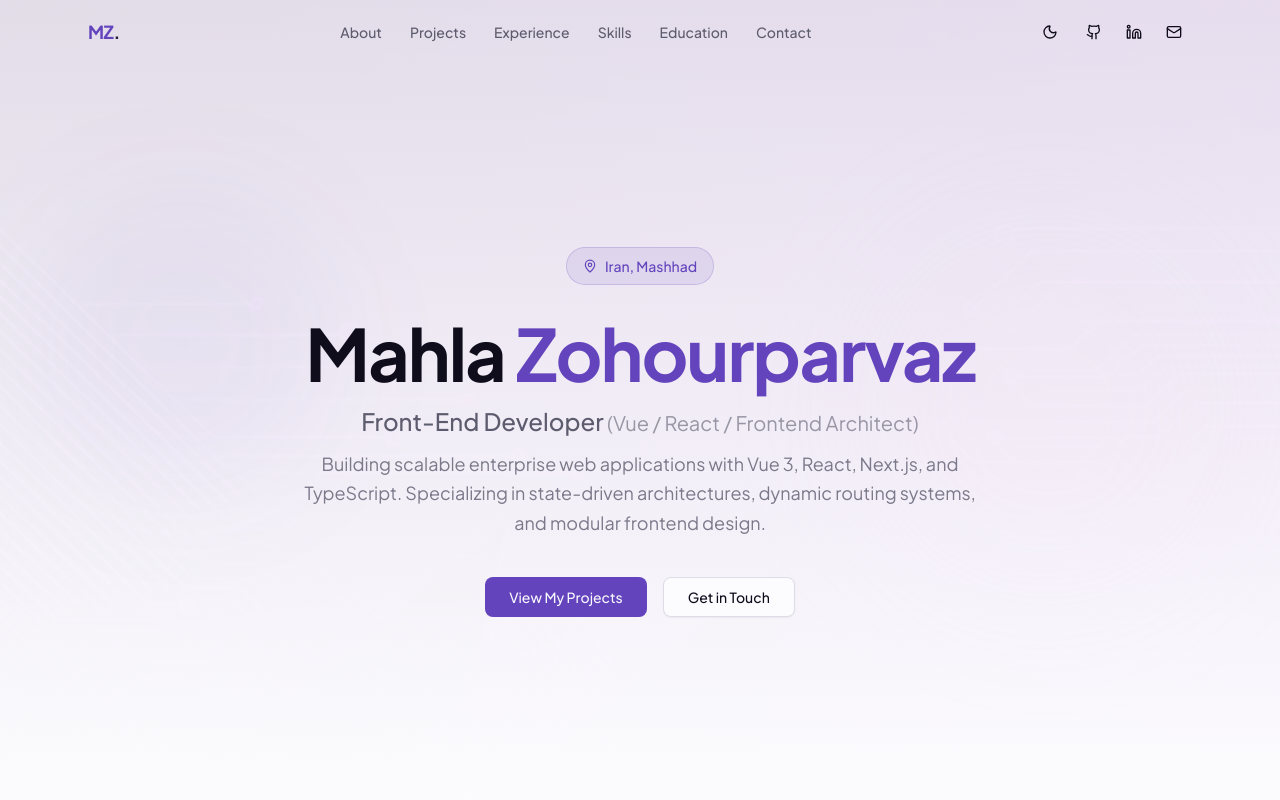
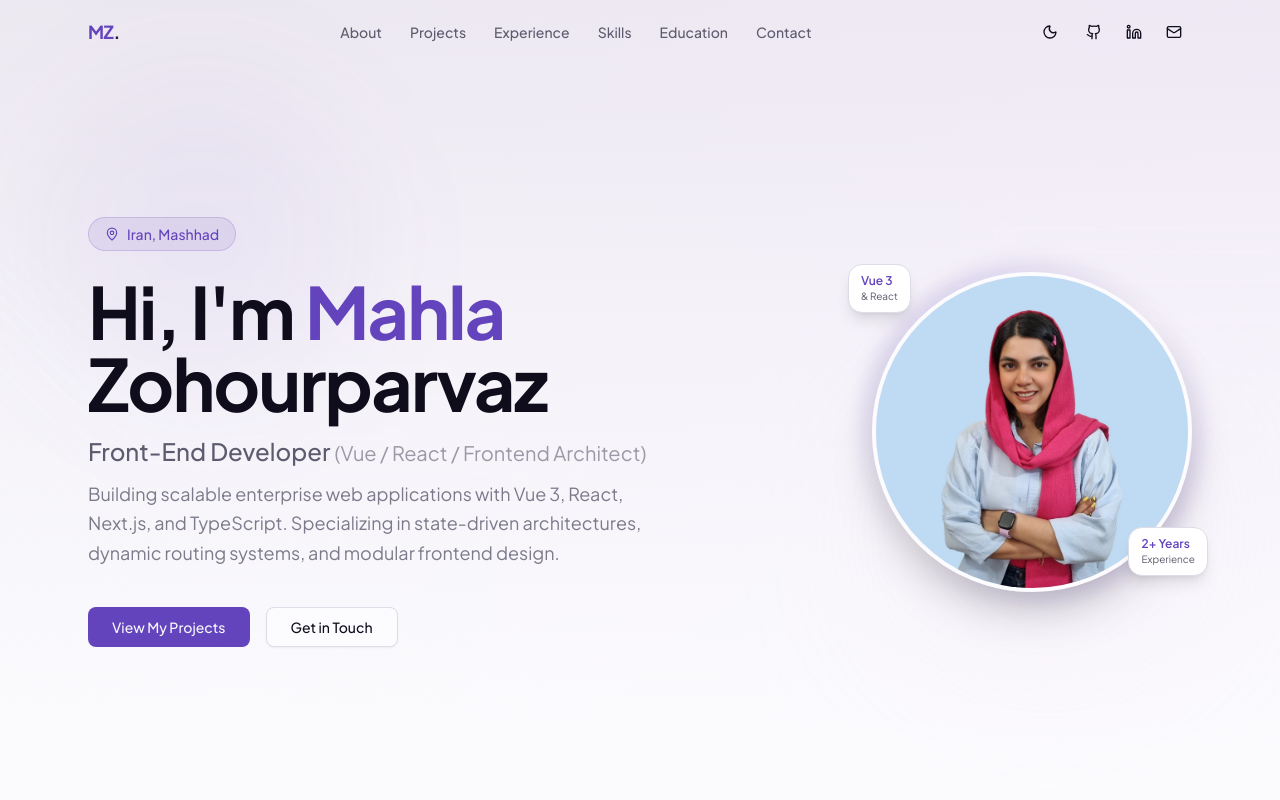
Before and after one commit to MahlaParvaz/Portfolio, a Next.js app: page / in a window 1280 px wide. Shown: the top 800 px of the page. Built offline with nearby package versions, Linux system fonts and the light colour scheme.

Commit message:
80885f80-75de-4b6d-899c-0615b583cc62

```diff
--- a/src/components/portfolio/hero-section.tsx
+++ b/src/components/portfolio/hero-section.tsx
@@ -5,66 +5,77 @@ import { Button } from "@/components/ui/button";
 import { MapPin } from "lucide-react";
 import Image from "next/image";
 
+const containerVariants = {
+  hidden: {},
+  show: { transition: { staggerChildren: 0.12, delayChildren: 0.2 } },
+};
+
+const itemVariants = {
+  hidden: { opacity: 0, y: 24 },
+  show: { opacity: 1, y: 0, transition: { duration: 0.55, ease: "easeOut" } },
+};
+
 export function HeroSection() {
   return (
     <section
       id="hero"
-      className="relative min-h-screen flex items-center justify-center overflow-hidden pt-16"
+      className="relative min-h-screen flex items-center overflow-hidden pt-16"
     >
       {/* Background Image with Overlay */}
       <div className="absolute inset-0 z-0">
         <Image
           src="/hero-bg.webp"
-          alt="Abstract tech background"
+          alt=""
           fill
-          className="object-cover opacity-20 dark:opacity-10"
+          className="object-cover opacity-15 dark:opacity-10"
           priority
           sizes="100vw"
         />
-        <div className="absolute inset-0 bg-gradient-to-b from-background/40 via-background/70 to-background" />
+        <div className="absolute inset-0 bg-gradient-to-b from-background/50 via-background/80 to-background" />
       </div>
 
-      {/* Decorative Elements */}
-      <div className="absolute top-1/4 left-10 w-72 h-72 bg-primary/5 rounded-full blur-3xl" />
-      <div className="absolute bottom-1/4 right-10 w-96 h-96 bg-accent/10 rounded-full blur-3xl" />
+      {/* Decorative blurs */}
+      <div className="absolute top-20 left-10 w-80 h-80 bg-primary/5 rounded-full blur-3xl" />
+      <div className="absolute bottom-20 right-10 w-96 h-96 bg-accent/10 rounded-full blur-3xl" />
 
-      <div className="relative z-10 max-w-4xl mx-auto px-4 sm:px-6 text-center">
-        <motion.div
-          initial={{ opacity: 0, y: 30 }}
-          animate={{ opacity: 1, y: 0 }}
-          transition={{ duration: 0.6, ease: "easeOut" }}
-        >
-          {/* Greeting badge */}
-          <motion.div
-            initial={{ opacity: 0, scale: 0.9 }}
-            animate={{ opacity: 1, scale: 1 }}
-            transition={{ delay: 0.1, duration: 0.5 }}
-            className="inline-flex items-center gap-2 px-4 py-2 mb-8 rounded-full bg-primary/10 text-primary text-sm font-medium border border-primary/20"
-          >
-            <MapPin className="h-3.5 w-3.5" />
-            Iran, Mashhad
+      <motion.div
+        variants={containerVariants}
+        initial="hidden"
+        animate="show"
+        className="relative z-10 max-w-6xl mx-auto px-4 sm:px-6 w-full flex flex-col-reverse md:flex-row items-center gap-10 md:gap-16 py-12 md:py-0"
+      >
+        {/* Text Column */}
+        <div className="flex-1 text-center md:text-left">
+          <motion.div variants={itemVariants}>
+            <span className="inline-flex items-center gap-2 px-4 py-1.5 mb-6 rounded-full bg-primary/10 text-primary text-sm font-medium border border-primary/20">
+              <MapPin className="h-3.5 w-3.5" />
+              Iran, Mashhad
+            </span>
           </motion.div>
 
-          <h1 className="text-4xl sm:text-5xl md:text-7xl font-bold tracking-tight mb-4">
-            <span className="text-foreground">Mahla</span>{" "}
-            <span className="text-primary">Zohourparvaz</span>
-          </h1>
+          <motion.h1
+            variants={itemVariants}
+            className="text-4xl sm:text-5xl lg:text-6xl xl:text-7xl font-bold tracking-tight mb-4"
+          >
+            <span className="text-foreground">Hi, I&apos;m </span>
+            <span className="text-primary">Mahla</span>
+            <br className="hidden sm:block" />
+            <span className="text-foreground">Zohourparvaz</span>
+          </motion.h1>
 
           <motion.p
-            initial={{ opacity: 0 }}
-            animate={{ opacity: 1 }}
-            transition={{ delay: 0.3, duration: 0.5 }}
-            className="text-lg sm:text-xl md:text-2xl text-muted-foreground font-medium mb-3"
+            variants={itemVariants}
+            className="text-lg sm:text-xl lg:text-2xl text-muted-foreground font-medium mb-3"
           >
-            Front-End Developer
-            <span className="text-muted-foreground/60 text-base sm:text-lg md:text-xl font-normal"> (Vue / React / Frontend Architect)</span>
+            Front-End Developer{" "}
+            <span className="text-muted-foreground/60 text-base sm:text-lg lg:text-xl font-normal">
+              (Vue / React / Frontend Architect)
+            </span>
           </motion.p>
 
           <motion.p
-            initial={{ opacity: 0 }}
-            animate={{ opacity: 1 }}
-            transition={{ delay: 0.5, duration: 0.5 }}
-            className="text-base sm:text-lg text-muted-foreground/80 max-w-2xl mx-auto mb-10 leading-relaxed"
+            variants={itemVariants}
+            className="text-base sm:text-lg text-muted-foreground/80 max-w-xl mb-10 leading-relaxed md:mx-0 mx-auto"
           >
             Building scalable enterprise web applications with Vue 3, React,
             Next.js, and TypeScript. Specializing in state-driven architectures,
@@ -72,10 +83,8 @@ export function HeroSection() {
           </motion.p>
 
           <motion.div
-            initial={{ opacity: 0, y: 20 }}
-            animate={{ opacity: 1, y: 0 }}
-            transition={{ delay: 0.7, duration: 0.5 }}
-            className="flex flex-col sm:flex-row items-center justify-center gap-4"
+            variants={itemVariants}
+            className="flex flex-col sm:flex-row items-center gap-4 md:justify-start justify-center"
           >
             <Button size="lg" asChild className="w-full sm:w-auto">
               <a href="#projects">View My Projects</a>
@@ -89,8 +98,47 @@ export function HeroSection() {
               <a href="#contact">Get in Touch</a>
             </Button>
           </motion.div>
+        </div>
+
+        {/* Photo Column */}
+        <motion.div
+          variants={itemVariants}
+          className="relative flex-shrink-0"
+        >
+          {/* Decorative ring */}
+          <div className="absolute -inset-3 rounded-full bg-gradient-to-br from-primary/20 via-accent/10 to-primary/20 blur-sm" />
+          <div className="relative w-56 h-56 sm:w-64 sm:h-64 lg:w-80 lg:h-80 rounded-full overflow-hidden border-4 border-background shadow-2xl">
+            <Image
+              src="/me.jpg"
+              alt="Mahla Zohourparvaz"
+              fill
+              className="object-cover object-top"
+              priority
+              sizes="(max-width: 640px) 224px, (max-width: 1024px) 256px, 320px"
+            />
+          </div>
+          {/* Floating badge */}
+          <motion.div
+            initial={{ opacity: 0, scale: 0.8, x: -10 }}
+            animate={{ opacity: 1, scale: 1, x: 0 }}
+            transition={{ delay: 0.9, duration: 0.5, ease: "easeOut" }}
+            className="absolute -bottom-2 -right-2 sm:bottom-2 sm:right-0 lg:bottom-4 lg:-right-4 bg-card border border-border rounded-xl px-3 py-2 shadow-lg"
+          >
+            <p className="text-xs font-semibold text-primary">2+ Years</p>
+            <p className="text-[10px] text-muted-foreground">Experience</p>
+          </motion.div>
+          {/* Floating tech badge */}
+          <motion.div
+            initial={{ opacity: 0, scale: 0.8, x: 10 }}
+            animate={{ opacity: 1, scale: 1, x: 0 }}
+            transition={{ delay: 1.1, duration: 0.5, ease: "easeOut" }}
+            className="absolute -top-2 -left-2 sm:top-0 sm:-left-4 lg:-top-2 lg:-left-6 bg-card border border-border rounded-xl px-3 py-2 shadow-lg"
+          >
+            <p className="text-xs font-semibold text-primary">Vue 3</p>
+            <p className="text-[10px] text-muted-foreground">& React</p>
+          </motion.div>
         </motion.div>
-      </div>
+      </motion.div>
     </section>
   );
 }
```
Also changed, not shown: public/me.jpg (added), upload/me.jpg (added).
